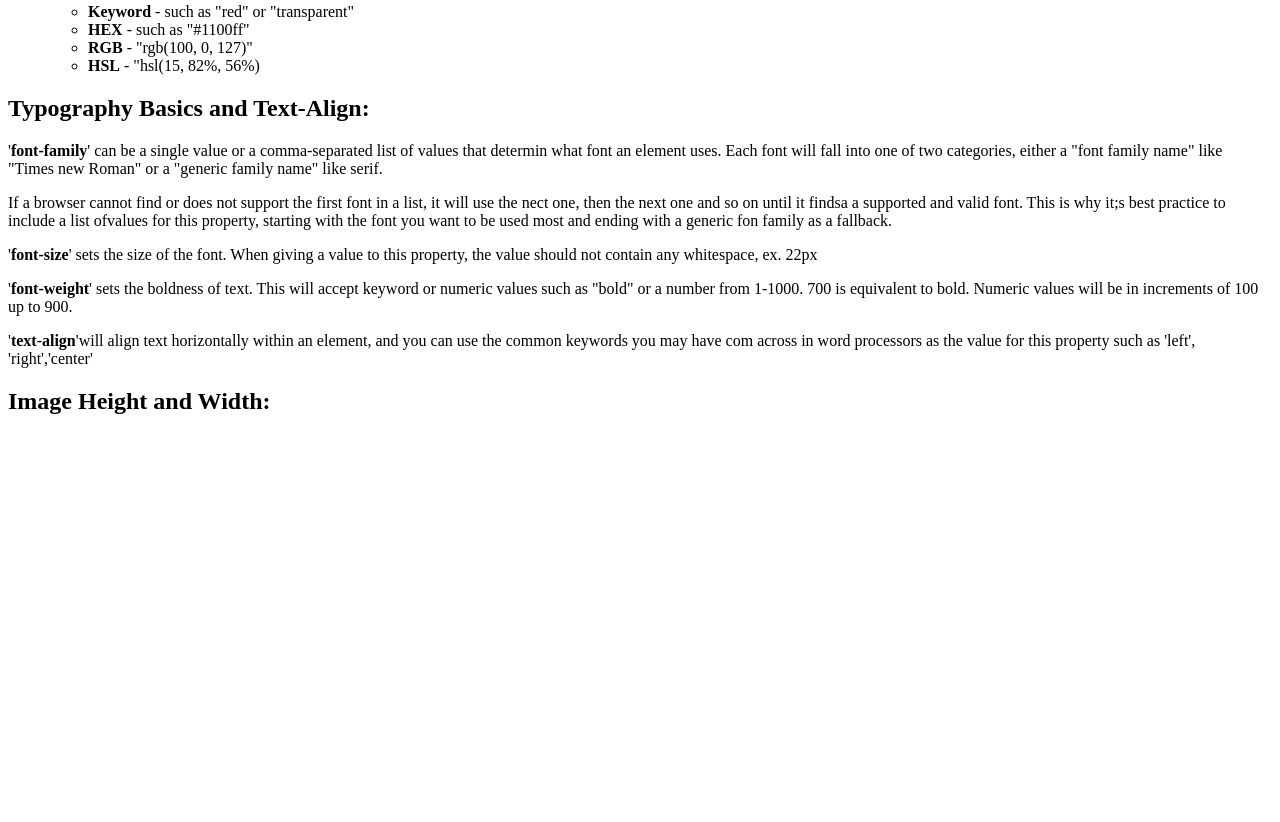
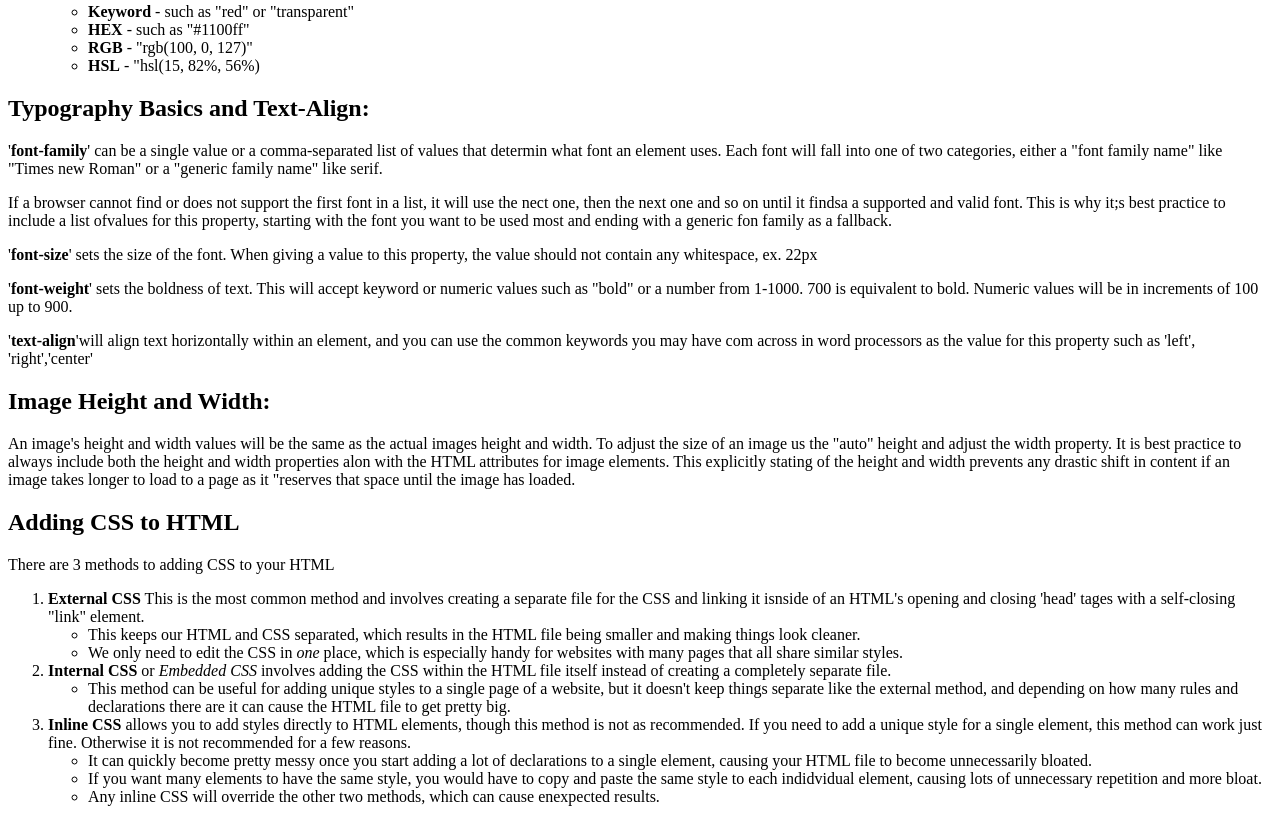
Before and after one commit to jchaney405/git_test, a plain HTML site: page odin-links-and-images/pages/cssfoundations.html in a window 1280 px wide. Shown: the part 914-1736 px from the top of the page. Before the commit the page ends 1349 px from the top, so only its background shows below. Drawn offline with Linux system fonts and the light colour scheme.

Commit message:
Finished notes related to CSS Foundations

```diff
--- a/odin-links-and-images/pages/cssfoundations.html
+++ b/odin-links-and-images/pages/cssfoundations.html
@@ -69,6 +69,29 @@
             '<strong>text-align</strong>'will align text horizontally within an element, and you can use the common keywords you may have com across in word processors as the value for this property such as 'left', 'right','center'
         </p>
     <h2>Image Height and Width:</h2>
+        <p>
+            An image's height and width values will be the same as the actual images height and width. To adjust the size of an image us the "auto" height and adjust the width property. It is best practice to always include both the height and width properties alon with the HTML attributes for image elements. This explicitly stating of the height and width prevents any drastic shift in content if an image takes longer to load to a page as it "reserves that space until the image has loaded.
+        </p>
+    <h2>Adding CSS to HTML</h2>
+        <p>There are 3 methods to adding CSS to your HTML
+            <ol>
+                <li><strong>External CSS</strong> This is the most common method and involves creating a separate file for the CSS and linking it isnside of an HTML's opening and closing 'head' tages with a self-closing "link" element.</li>
+                    <ul>
+                        <li>This keeps our HTML and CSS separated, which results in the HTML file being smaller and making things look cleaner.</li>
+                        <li>We only need to edit the CSS in <em>one</em> place, which is especially handy for websites with many pages that all share similar styles.</li>
+                    </ul>
+                <li><strong>Internal CSS</strong> or <em>Embedded CSS</em> involves adding the CSS within the HTML file itself instead of creating a completely separate file.</li>
+                    <ul>
+                        <li>This method can be useful for adding unique styles to a single page of a website, but it doesn't keep things separate like the external method, and depending on how many rules and declarations there are it can cause the HTML file to get pretty big.</li>
+                    </ul>
+                <li><strong>Inline CSS</strong> allows you to add styles directly to HTML elements, though this method is not as recommended. If you need to add a unique style for a single element, this method can work just fine. Otherwise it is not recommended for a few reasons.</li>
+                    <ul>
+                        <li>It can quickly become pretty messy once you start adding a lot of declarations to a single element, causing your HTML file to become unnecessarily bloated.</li>
+                        <li>If you want many elements to have the same style, you would have to copy and paste the same style to each indidvidual element, causing lots of unnecessary repetition and more bloat.</li>
+                        <li>Any inline CSS will override the other two methods, which can cause enexpected results.</li>
+                    </ul>
+            </ol>
+        </p>
     </body>
 
 </html>
```
